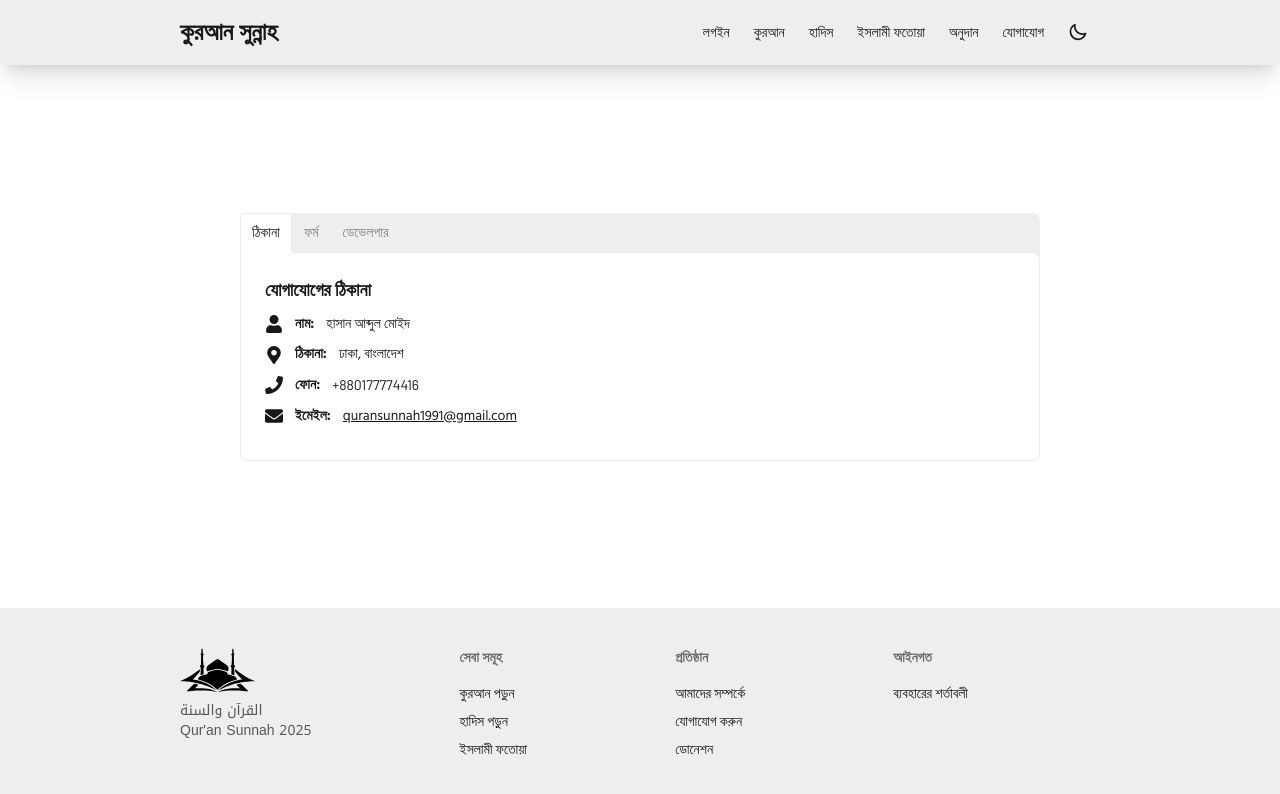
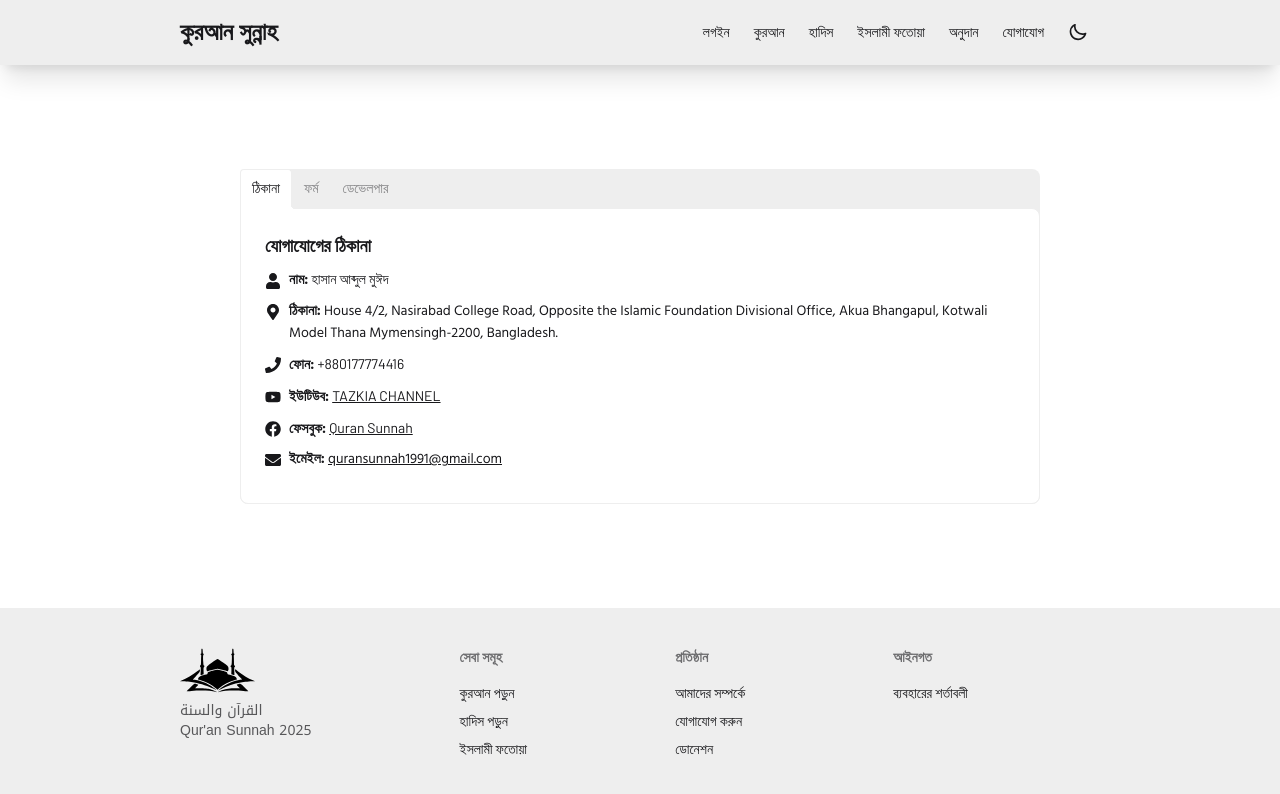
Before and after one commit to Nafisarkar/IQRA_Mern_Website, a React (Vite) app in the folder iqra_frontend/: page /contactus in a window 1280 px wide. Shown: the top 794 px of the page. Built offline with nearby package versions, Linux system fonts and the light colour scheme; no server answers.

Commit message:
refactor: Enhance loading indicator and improve contact, donation, and timetable pages with additional information and styling

```diff
--- a/iqra_frontend/src/App.jsx
+++ b/iqra_frontend/src/App.jsx
@@ -44,16 +44,16 @@ const App = () => {
   }, [dispatch]);
 
   // Optional: Show a loading indicator while checking auth
-  if (!authChecked) {
-    return (
-      <div className="flex items-center justify-center h-screen">
-        <div className="text-center">
-          <div className="loading loading-spinner loading-lg"></div>
-          <p className="mt-4">লোডিং...</p>
-        </div>
-      </div>
-    );
-  }
+  // if (!authChecked) {
+  //   return (
+  //     <div className="flex items-center justify-center h-screen">
+  //       <div className="text-center">
+  //         <div className="loading loading-spinner loading-lg"></div>
+  //         <p className="mt-4 font-hind">লোডিং...</p>
+  //       </div>
+  //     </div>
+  //   );
+  // }
 
   return (
     <BrowserRouter>
--- a/iqra_frontend/src/components/pages/contactuspage.jsx
+++ b/iqra_frontend/src/components/pages/contactuspage.jsx
@@ -7,6 +7,8 @@ import {
   FaUser,
   FaPhone,
   FaEnvelope,
+  FaFacebook,
+  FaYoutube,
 } from "react-icons/fa";
 
 const Contactuspage = () => {
@@ -18,151 +20,155 @@ const Contactuspage = () => {
           <input
             type="radio"
             name="my_tabs_3"
-            className="tab font-hind"
+            className="tab font-hind text-sm"
             aria-label="ঠিকানা"
             defaultChecked
           />
-          <div className="tab-content bg-base-100 border-base-300 p-6 text-sm leading-relaxed font-hind">
-            <h2 className="text-lg font-semibold mb-2 font-hind">
+          <div className="tab-content bg-base-100 border-base-300 p-4 md:p-6 text-xs md:text-sm leading-relaxed">
+            <h2 className="text-base md:text-lg font-semibold mb-2">
               যোগাযোগের ঠিকানা
             </h2>
-            <p className="font-hind flex items-center gap-3 mb-2">
-              <FaUser className="text-lg" /> <strong>নাম:</strong> হাসান আব্দুল
-              মোইদ
+            <p className="flex items-start gap-2 mb-2">
+              <FaUser className="text-base mt-1 min-w-[1rem]" />{" "}
+              <span>
+                <strong>নাম:</strong> হাসান আব্দুল মুঈদ
+              </span>
             </p>
-            <p className="font-hind flex items-center gap-3 mb-2">
-              <FaMapMarkerAlt className="text-lg" /> <strong>ঠিকানা:</strong>{" "}
-              ঢাকা, বাংলাদেশ
+            <p className="flex items-start gap-2 mb-2">
+              <FaMapMarkerAlt className="text-base mt-1 min-w-[1rem]" />{" "}
+              <span className="break-words">
+                <strong>ঠিকানা:</strong> House 4/2, Nasirabad College Road,
+                Opposite the Islamic Foundation Divisional Office, Akua
+                Bhangapul, Kotwali Model Thana Mymensingh-2200, Bangladesh.
+              </span>
             </p>
-            <p className="font-hind flex items-center gap-3 mb-2">
-              <FaPhone className="text-lg" /> <strong>ফোন:</strong>
+            <p className="flex items-start gap-2 mb-2">
+              <FaPhone className="text-base mt-1 min-w-[1rem]" />{" "}
+              <span>
+                <strong>ফোন:</strong>&nbsp;
                 <span className="font-barlow">+880177774416</span>
+              </span>
             </p>
-            <p className="font-hind flex items-center gap-3 mb-2 overflow-clip">
-              <FaEnvelope className="text-lg" /> <strong>ইমেইল:</strong>{" "}
+            <p className="flex items-start gap-2 mb-2">
+              <FaYoutube className="text-base mt-1 min-w-[1rem]" />{" "}
+              <span>
+                <strong>ইউটিউব:</strong>&nbsp;
+                <a
+                  className="font-barlow underline link break-all"
+                  href="https://www.youtube.com/@tajkiatv3666"
+                  target="_blank"
+                  rel="noopener noreferrer"
+                >
+                  TAZKIA CHANNEL
+                </a>
+              </span>
+            </p>
+            <p className="flex items-start gap-2 mb-2">
+              <FaFacebook className="text-base mt-1 min-w-[1rem]" />{" "}
+              <span>
+                <strong>ফেসবুক:</strong>&nbsp;
+                <a
+                  className="font-barlow underline link break-all"
+                  href="https://www.facebook.com/share/182SfDRQNa/"
+                  target="_blank"
+                  rel="noopener noreferrer"
+                >
+                  Quran Sunnah
+                </a>
+              </span>
+            </p>
+            <p className="flex items-start gap-2 mb-2">
+              <FaEnvelope className="text-base mt-1 min-w-[1rem]" />{" "}
+              <span>
+                <strong>ইমেইল:</strong>&nbsp;
                 <a
                   href="mailto:quransunnah1991@gmail.com"
-                className="link"
+                  className="link break-all"
                   target="_blank"
                   rel="noopener noreferrer"
                 >
                   quransunnah1991@gmail.com
                 </a>
+              </span>
             </p>
-            {/* <p className="mt-2 font-hind">
-              আমরা ২৪ ঘণ্টার মধ্যে আপনার বার্তার উত্তর দেওয়ার চেষ্টা করি।
-            </p> */}
           </div>
 
           {/* Tab 2: ফর্ম */}
           <input
             type="radio"
             name="my_tabs_3"
-            className="tab font-hind"
+            className="tab font-hind text-sm"
             aria-label="ফর্ম"
           />
-          <div className="tab-content bg-base-100 border-base-300 p-6 text-sm font-hind">
-            <h2 className="text-lg font-semibold mb-4 font-hind">
+          <div className="tab-content bg-base-100 border-base-300 p-4 md:p-6 text-xs md:text-sm">
+            <h2 className="text-base md:text-lg font-semibold mb-4">
               ফর্মের মাধ্যমে বার্তা পাঠান
             </h2>
-            <form className="flex flex-col gap-3 font-hind">
+            <form className="flex flex-col gap-3">
               <input
                 type="text"
                 placeholder="আপনার নাম"
-                className="input input-bordered w-full font-hind"
+                className="input input-bordered w-full text-sm"
               />
               <input
                 type="email"
                 placeholder="আপনার ইমেইল"
-                className="input input-bordered w-full font-hind"
+                className="input input-bordered w-full text-sm"
               />
               <textarea
-                className="textarea textarea-bordered w-full font-hind"
+                className="textarea textarea-bordered w-full text-sm"
                 placeholder="আপনার বার্তা"
                 rows={4}
               ></textarea>
-              <button className="btn btn-neutral w-full font-hind">
-                পাঠান
-              </button>
+              <button className="btn btn-neutral w-full text-sm">পাঠান</button>
             </form>
           </div>
-
-          {/* Tab 3: সামাজিক যোগাযোগ */}
-          {/* <input
-            type="radio"
-            name="my_tabs_3"
-            className="tab font-hind"
-            aria-label="সামাজিক যোগাযোগ"
-          />
-          <div className="tab-content bg-base-100 border-base-300 p-6 text-sm font-hind">
-            <h2 className="text-lg font-semibold mb-2 font-hind">
-              সামাজিক যোগাযোগ
-            </h2>
-            <ul className="list-disc list-inside font-hind">
-              <li className="font-hind">
-                📘 <strong>Facebook:</strong>{" "}
-                <a
-                  href="https://facebook.com/quransunnahbd"
-                  className="link font-hind"
-                >
-                  facebook.com/quransunnahbd
-                </a>
-              </li>
-              <li className="font-hind">
-                📺 <strong>YouTube:</strong>{" "}
-                <a
-                  href="https://youtube.com/quransunnah"
-                  className="link font-hind"
-                >
-                  youtube.com/quransunnah
-                </a>
-              </li>
-              <li className="font-hind">
-                🐦 <strong>Twitter:</strong>{" "}
-                <a
-                  href="https://twitter.com/quransunnah"
-                  className="link font-hind"
-                >
-                  twitter.com/quransunnah
-                </a>
-              </li>
-            </ul>
-            <p className="mt-2 font-hind">
-              আপনার যেকোনো প্রশ্ন বা মতামত আমাদের জানাতে পারেন সামাজিক মাধ্যমেও।
-            </p>
-          </div> */}
 
           {/* Tab 4: ডেভেলপার তথ্য */}
           <input
             type="radio"
             name="my_tabs_3"
-            className="tab font-hind"
-            aria-label="ডেভেলপার "
+            className="tab font-hind text-sm"
+            aria-label="ডেভেলপার"
           />
-          <div className="tab-content bg-base-100 border-base-300 p-6 text-sm font-hind">
-            <h2 className="text-lg font-semibold mb-2 font-hind">
+          <div className="tab-content bg-base-100 border-base-300 p-4 md:p-6 text-xs md:text-sm">
+            <h2 className="text-base md:text-lg font-semibold mb-2">
               ডেভেলপার সম্পর্কে
             </h2>
-            <p className="font-hind flex items-center gap-3 mb-2">
-              <FaLaptopCode className="text-lg" /> <strong>নাম:</strong> শাওন আন
-              নাফি
+            <p className="flex items-start gap-2 mb-2">
+              <FaLaptopCode className="text-base mt-1 min-w-[1rem]" />{" "}
+              <span>
+                <strong>নাম:</strong> শাওন আন নাফি
+              </span>
             </p>
-            <p className="font-hind flex items-center gap-3 mb-2">
-              <FaGithub className="text-lg" /> <strong>গিটহাব:</strong>{" "}
-              <a href="https://github.com/Nafisarkar" className="link">
+            <p className="flex items-start gap-2 mb-2">
+              <FaGithub className="text-base mt-1 min-w-[1rem]" />{" "}
+              <span>
+                <strong>গিটহাব:</strong>&nbsp;
+                <a
+                  href="https://github.com/Nafisarkar"
+                  className="link break-all"
+                >
                   Nafisarkar
                 </a>
+              </span>
             </p>
-            <p className="font-hind flex items-center gap-3 mb-2">
-              <FaGlobe className="text-lg" /> <strong>পোর্টফোলিও:</strong>{" "}
-              <a href="https://www.shaonannafi.me/" className="link font-hind">
+            <p className="flex items-start gap-2 mb-2">
+              <FaGlobe className="text-base mt-1 min-w-[1rem]" />{" "}
+              <span>
+                <strong>পোর্টফোলিও:</strong>&nbsp;
+                <a
+                  href="https://www.shaonannafi.me/"
+                  className="link break-all"
+                >
                   shaonannafi.me
                 </a>
+              </span>
             </p>
-            <p className="mt-2 font-hind">
+            <p className="mt-2 text-xs md:text-sm">
               এই ওয়েবসাইটটি রেসপনসিভ ডিজাইন ও আধুনিক টেকনোলজি ব্যবহার করে
               নির্মাণ করা হয়েছে। আপনি যদি এই ওয়েবসাইটটিতে কোনো সমস্যা খুঁজে
-              পান, আমাকে সরাসরি যোগাযোগ করতে পারেন।
+              পান, আমাকে সরাসরি যোগাযোগ করতে পারেন。
             </p>
           </div>
         </div>
--- a/iqra_frontend/src/components/pages/donationpage.jsx
+++ b/iqra_frontend/src/components/pages/donationpage.jsx
@@ -73,10 +73,10 @@ const DonationPage = () => {
             </h2>
             <p className="font-hind flex items-center gap-3 mb-2">
               <FaUniversity className="text-lg" />
-              <strong>ব্যাংক নাম:</strong> Dutch Bangla Bank Limited
+              <strong>ব্যাংক নাম:</strong> ইসলামী ব্যাংক || ডাচ বাংলা ব্যাংক
             </p>
             <p className="font-hind mb-2">
-              <strong>একাউন্ট নাম:</strong> হাসান আব্দুল মোইদ
+              <strong>একাউন্ট নাম:</strong> হাসান আব্দুল মুঈদ
             </p>
             <p className="font-hind mb-2">
               <strong>একাউন্ট নম্বর:</strong> 1234567890
--- a/iqra_frontend/src/components/ui/timetable.jsx
+++ b/iqra_frontend/src/components/ui/timetable.jsx
@@ -18,14 +18,22 @@ const Timetable = () => {
   function engToBangla(englishWord) {
     if (englishWord === "Fajr") {
       return "ফজর";
+    } else if (englishWord === "Sunrise") {
+      return "সূর্যোদয়";
+    } else if (englishWord === "Ishraq") {
+      return "ইশরাক";
     } else if (englishWord === "Dhuhr") {
       return "যোহর";
     } else if (englishWord === "Asr") {
       return "আসর";
     } else if (englishWord === "Maghrib") {
       return "মাঘরিব";
+    } else if (englishWord === "Sunset") {
+      return "সূর্যাস্ত";
     } else if (englishWord === "Isha") {
       return "ইশা";
+    } else if (englishWord === "Imsak") {
+      return "সেহরি";
     }
   }
 
@@ -38,17 +46,39 @@ const Timetable = () => {
     console.log("Fatching data for - " + date);
     const fetchTimetable = () => {
       fetch(
-        `https://api.aladhan.com/v1/timingsByAddress/${date}?address=Dhaka&method=10&school=0&shafaq=general&midnightMode=0&timezonestring=Asia%2FDhaka&latitudeAdjustmentMethod=3&calendarMethod=UAQ
+        `https://api.aladhan.com/v1/timingsByAddress/${date}?address=Dhaka&method=10&school=1&shafaq=general&midnightMode=0&timezonestring=Asia%2FDhaka&latitudeAdjustmentMethod=3&calendarMethod=UAQ
 `
       )
         .then((res) => res.json())
         .then((data) => {
           console.log("Data fetched from the API");
           if (data.code === 200 && data.status === "OK") {
-            let wantedTimes = ["Fajr", "Dhuhr", "Asr", "Maghrib", "Isha"];
+            let wantedTimes = [
+              "Fajr",
+              "Sunrise",
+              "Ishraq",
+              "Dhuhr",
+              "Asr",
+              "Sunset",
+              "Maghrib",
+              "Isha",
+              "Imsak",
+            ];
             let filteredTimings = {};
             for (const time of wantedTimes) {
+              if (time === "Ishraq") {
+                const [hour, minute] = data.data.timings["Sunrise"]
+                  .split(":")
+                  .map(Number);
+                const ishraqTime = new Date();
+                ishraqTime.setHours(hour);
+                ishraqTime.setMinutes(minute + 15); // Add 15 minutes after Sunrise for Ishraq
+                filteredTimings["Ishraq"] = ishraqTime
+                  .toTimeString()
+                  .slice(0, 5); // Format: "HH:MM"
+              } else {
                 filteredTimings[time] = data.data.timings[time];
+              }
             }
             setTimetable(filteredTimings);
             localStorage.setItem("timetable", JSON.stringify(filteredTimings));
@@ -86,18 +116,23 @@ const Timetable = () => {
   }
 
   const entries = Object.entries(timetable);
+  // Filter only the main five prayer times for the timeline
+  const mainPrayerTimes = entries.filter(([timeName]) =>
+    ["Fajr", "Dhuhr", "Asr", "Maghrib", "Isha"].includes(timeName)
+  );
 
   return (
-    <div className="px-5 py-3 m-4 rounded-lg flex flex-col items-center font-poppins w-[calc(100%-2rem)] lg:max-w-[800px] bg-base-200 shadow-xl">
+    <div className="px-3 py-6 m-4 rounded-lg flex flex-col items-center font-poppins w-full max-w-[95%] lg:max-w-[800px] bg-base-200 shadow-xl overflow-hidden">
       <h1 className="text-sm md:text-xl lg:text-xl font-hind text-center mb-2 font-bold">
         আজকের নামাজের সময়সূচি ( ঢাকা )
       </h1>
 
+      <div className="w-full overflow-x-auto pb-2 flex justify-center">
         <ul className="timeline timeline-vertical sm:timeline-horizontal ">
-        {entries.map(([timeName, timeValue], index) => (
+          {mainPrayerTimes.map(([timeName, timeValue], index) => (
             <li key={index}>
               {index > 0 && <hr className="bg-base-content" />}
-            <div className="timeline-start font-hind text-sm">
+              <div className="timeline-start font-hind text-xs sm:text-sm whitespace-nowrap">
                 {engToBangla(timeName)}
               </div>
               <div className="timeline-middle">
@@ -105,23 +140,45 @@ const Timetable = () => {
                   xmlns="http://www.w3.org/2000/svg"
                   viewBox="0 0 20 20"
                   fill="currentColor"
-                className="h-5 w-5"
+                  className="h-4 w-4 sm:h-5 sm:w-5"
                 >
                   <circle cx="10" cy="10" r="5" />
                 </svg>
               </div>
-            <div className="timeline-end timeline-box font-hind">
+              <div className="timeline-end timeline-box font-hind text-xs sm:text-sm">
                 {convertTo12Hour(timeValue)}
               </div>
-            {index == entries.length - 1 ? (
-              <></>
-            ) : (
+              {index !== mainPrayerTimes.length - 1 && (
                 <hr className="bg-base-content" />
               )}
             </li>
           ))}
         </ul>
       </div>
+      <div className="w-full overflow-x-auto mt-6">
+        <table className="table table-zebra w-full text-center">
+          <thead>
+            {/* <tr>
+              <th className="text-center">#</th>
+              <th className="text-center font-hind">সময়</th>
+            </tr> */}
+          </thead>
+          <tbody>
+            {entries.map(([timeName, timeValue], index) => (
+              <tr key={index}>
+                {/* <th className="text-center">{index + 1}</th> */}
+                <td className="text-center font-hind">
+                  {engToBangla(timeName)}
+                </td>
+                <td className="text-center font-hind">
+                  {convertTo12Hour(timeValue)}
+                </td>
+              </tr>
+            ))}
+          </tbody>
+        </table>
+      </div>
+    </div>
   );
 };
 
```
Lines whose indentation alone changed are shown as unchanged.
